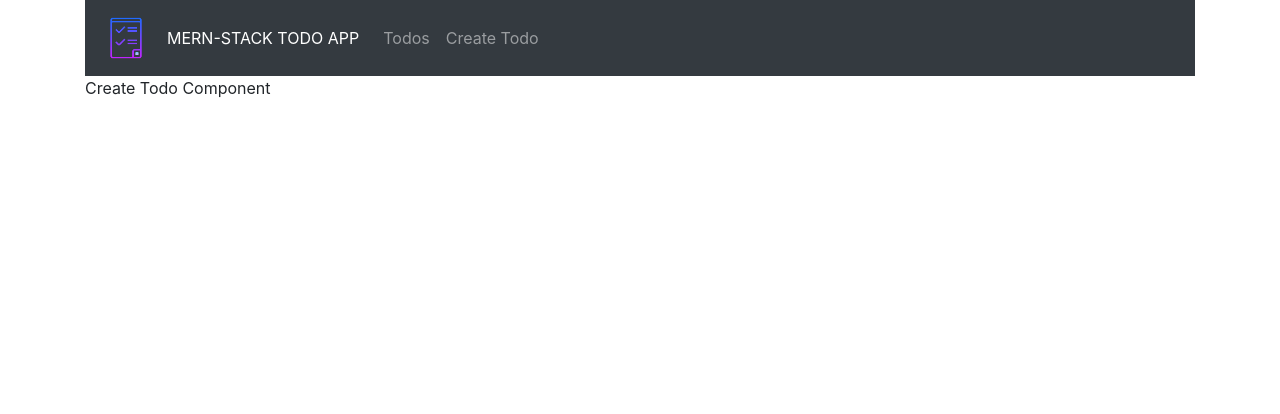
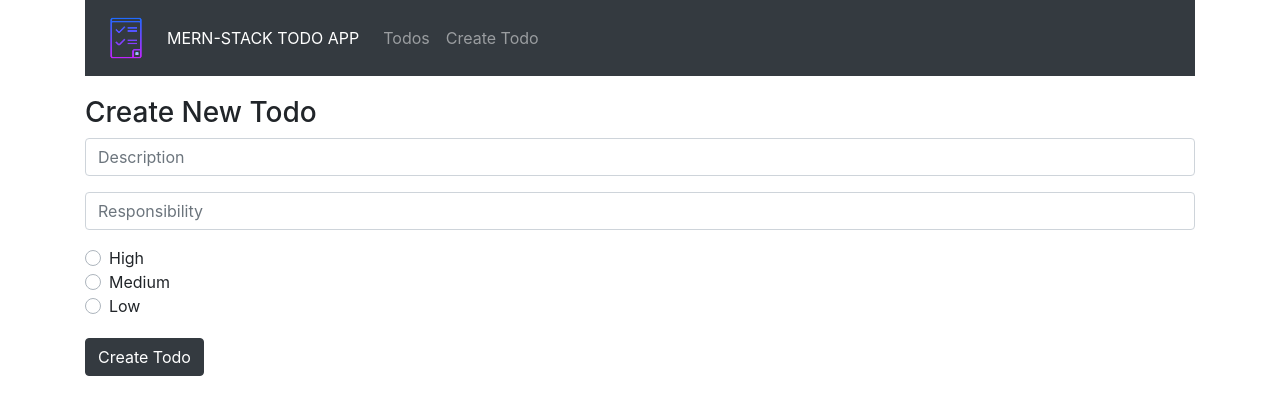
Before and after one commit to Hiteshsaai/Todo_MERN_App_Frontend, a React (Create React App) app: page /create in a window 1280 px wide. Shown: the top 414 px of the page. Built offline with nearby package versions, Linux system fonts and the light colour scheme.

Commit message:
Feature Added Create-Todo Form

```diff
--- a/src/components/create-todo.js
+++ b/src/components/create-todo.js
@@ -1,11 +1,147 @@
 import React, {Component} from 'react';
+import moment from "moment";
 
 
 class CreateTodo extends Component {
+
+    constructor(props){
+        super(props);
+        this.state = {
+            todo_description :'',
+            // todo_creation_date = '',
+            // todo_expected_date = '',
+            todo_responsible : '',
+            todo_priority : '',
+            todo_complete: false,
+            todo_creation_date: ''
+        };
+        this.onChangeTodoDescription= this.onChangeTodoDescription.bind(this);
+        this.onChangeTodoPriority= this.onChangeTodoPriority.bind(this);
+        this.onChangeTodoResposible= this.onChangeTodoResposible.bind(this);
+        this.onSubmit= this.onSubmit.bind(this);
+        this.onChangeTodoCreationDate = this.onChangeTodoCreationDate.bind(this);
+
+    }
+
+
+    onChangeTodoDescription (e){
+        this.setState({
+            todo_description: e.target.value
+        });
+    }
+
+    onChangeTodoResposible(e){
+        this.setState({
+            todo_responsible: e.target.value
+        });
+    }
+
+    onChangeTodoPriority(e) {
+        this.setState({
+            todo_priority: e.target.value
+        });
+    }
+
+    onChangeTodoCreationDate() {
+        // let new_date = ''
+        // if (this.state.todo_description === ''){
+        //     new_date = moment().format("DD-MM-YYYY hh:mm:ss")
+
+        // }
+        this.setState({
+            todo_creation_date: moment().format("DD-MM-YYYY")
+        });
+
+    }
+
+    onSubmit(e){
+        e.preventDefault();
+
+        console.log('Form Submitted');
+        console.log(`${this.state.todo_description}`);
+        console.log(`${this.state.todo_responsible}`);
+        console.log(`${this.state.todo_priority}`);
+        console.log(`${this.state.todo_complete}`);
+        console.log(`${this.state.todo_creation_date}`)
+
+        this.state = {
+            todo_description :'',
+            // todo_creation_date = '',
+            // todo_expected_date = '',
+            todo_responsible : '',
+            todo_priority : '',
+            todo_complete: false,
+            todo_creation_date: ''
+        }
+
+    }
+
+
     render(){
         return(
-            <div>
-                Create Todo Component
+            <div style = {{marginTop : "20px"}}>
+                <h3> Create New Todo</h3>
+                <form onSubmit= {this.onSubmit}>
+                <div class="form-group">
+                    <input
+                        type="text"
+                        className="form-control"
+                        placeholder="Description"
+                        value = {this.state.todo_description}
+                        onChange = {this.onChangeTodoDescription}/>
+                </div>
+                </form>
+                <form onSubmit= {this.onSubmit}>
+                <div class="form-group">
+                    <input
+                        type="text"
+                        className="form-control"
+                        placeholder="Responsibility"
+                        value = {this.state.todo_responsible}
+                        onChange = {this.onChangeTodoResposible}/>
+                </div>
+                <div class="custom-control custom-radio">
+                    <input
+                        type="radio"
+                        id="customRadio1"
+                        name="customRadio"
+                        class="custom-control-input"
+                        value = "High"
+                        checked = {this.state.todo_priority === 'High'} // To check if the priority is set to high
+                        onChange = {this.onChangeTodoPriority}/>
+                    <label class="custom-control-label" for="customRadio1">High</label>
+                </div>
+                <div class="custom-control custom-radio">
+                    <input
+                        type="radio"
+                        id="customRadio2"
+                        name="customRadio"
+                        class="custom-control-input"
+                        value = "Medium"
+                        checked = {this.state.todo_priority === 'Medium'} // To check if the priority is set to medium
+                        onChange = {this.onChangeTodoPriority}/>
+                    <label class="custom-control-label" for="customRadio2">Medium</label>
+                </div>
+                <div class="custom-control custom-radio">
+                    <input
+                        type="radio"
+                        id="customRadio3"
+                        name="customRadio"
+                        class="custom-control-input"
+                        value = "Low"
+                        checked = {this.state.todo_priority === 'Low'} // To check if the priority is set to low
+                        onChange = {this.onChangeTodoPriority}/>
+                    <label class="custom-control-label" for="customRadio3">Low</label>
+                </div>
+                <div className = 'form-group' style = {{marginTop: "20px"}}>
+                    <input
+                        type = "submit"
+                        value = "Create Todo"
+                        className = "btn btn-dark"
+                        onClick = {this.onChangeTodoCreationDate}/>
+
+                </div>
+                </form>
             </div>
         )
     }
```
